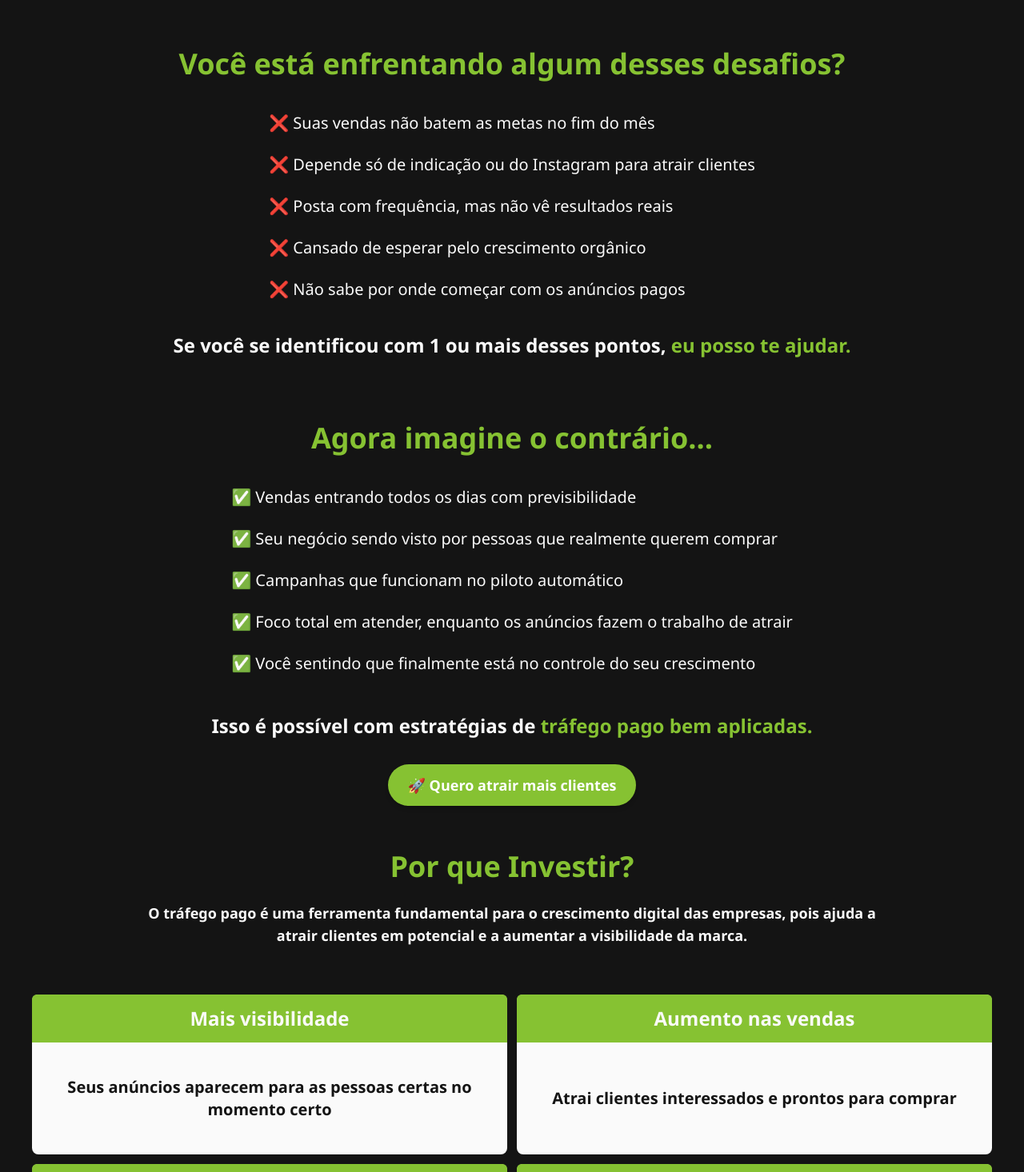
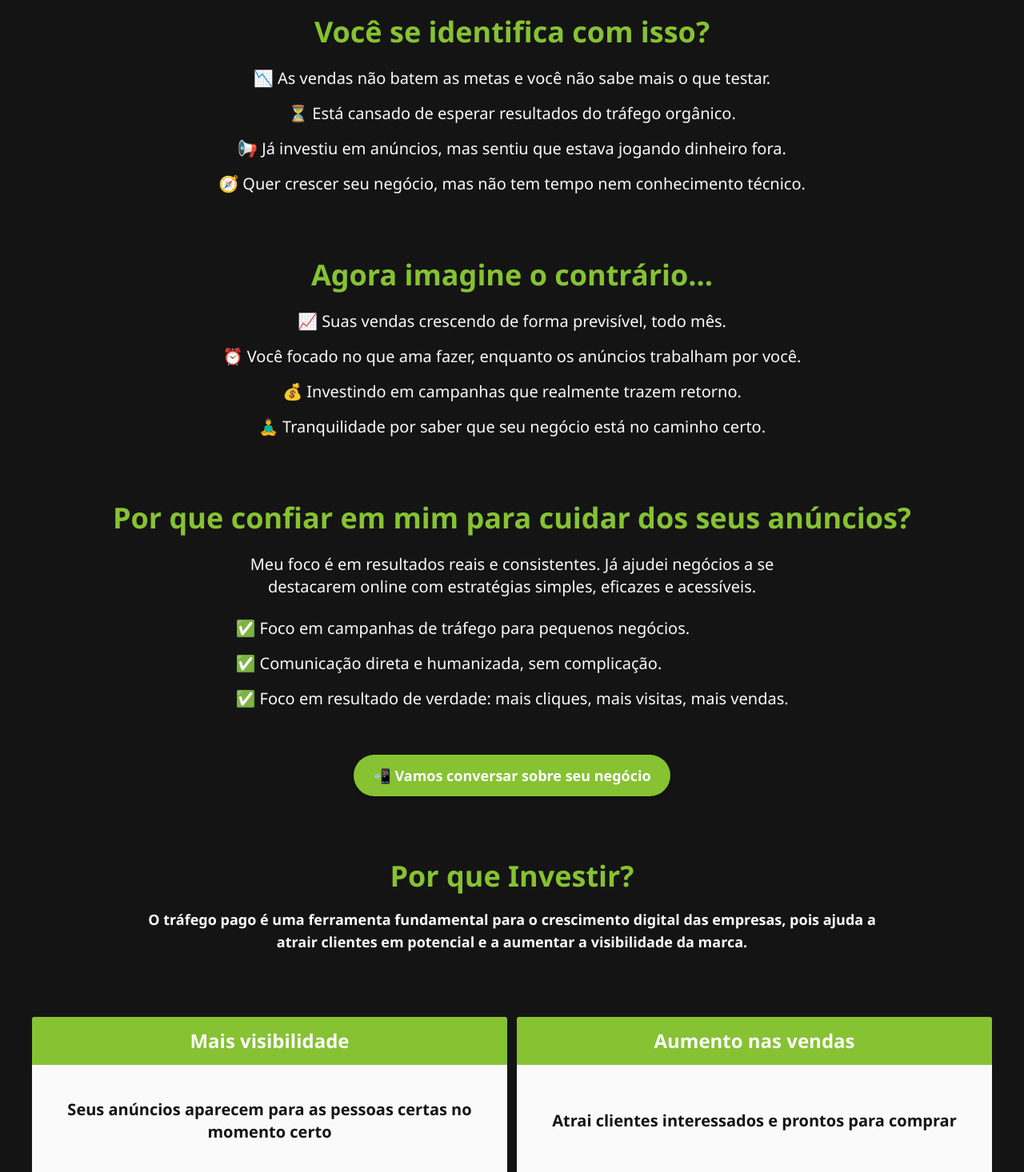
Before and after one commit to marcelo1310/marcelo.gestor, a React (Vite) app: page / in a window 1280 px wide. Shown: the part 720-2186 px from the top of the page at 80% size. Built offline with nearby package versions, Linux system fonts and the light colour scheme.

Commit message:
ajustes css

```diff
--- a/index.css
+++ b/index.css
@@ -5,7 +5,6 @@
   --cinza: #6b6e70;
   --branco: #fafafa;
   --marrom: #141414;
-
 }
 
 body {
--- a/src/App.jsx
+++ b/src/App.jsx
@@ -2,6 +2,7 @@ import { Header } from "./components/header";
 import { Home } from "./components/home";
 import { Dores } from "./components/dores";
 import { Solucao } from "./components/solucao";
+import { Oferta } from "./components/oferta/oferta";
 import { Sobre } from "./components/sobre";
 import { Beneficios } from "./components/beneficios";
 import { Cases } from "./components/cases";
@@ -15,6 +16,7 @@ function App() {
       <Home />
       <Dores />
       <Solucao />
+      <Oferta />
       <Beneficios />
       <Cases />
       <Sobre />
--- a/src/components/beneficios/index.jsx
+++ b/src/components/beneficios/index.jsx
@@ -37,9 +37,12 @@ export function Beneficios() {
   ];
 
   return (
-    <section id="beneficios" className="flex flex-col items-center w-full min-h-[600px] rounded-sm">
-      <div className="text-center lg:max-w-[80%] mt-8">
-        <h2 className="m-6 text-center text-4xl font-bold text-[var(--verde)]">
+    <section
+      id="beneficios"
+      className="flex flex-col items-center w-full min-h-[600px]"
+    >
+      <div className="flex flex-col py-10 text-center lg:max-w-[80%] gap-5">
+        <h2 className="text-center text-4xl font-bold text-[var(--verde)]">
           Por que Investir?
         </h2>
         <p className="text-lg font-semibold text-[var(--branco)] lg:text-center">
@@ -49,9 +52,9 @@ export function Beneficios() {
         </p>
       </div>
 
-      <div className="flex flex-col gap-5 items-center gap- w-full mt-15 md:grid md:grid-cols-2 lg:grid grid-cols-3 lg:gap-3 ">
+      <div className="flex flex-col gap-5 items-center py-10 w-full md:grid md:grid-cols-2 lg:grid grid-cols-3 lg:gap-3 ">
         {dadosDosCards.map((card, index) => (
-            <Cards key={index} titulo={card.titulo} paragrafo={card.paragrafo}/>
+          <Cards key={index} titulo={card.titulo} paragrafo={card.paragrafo} />
         ))}
       </div>
     </section>
--- a/src/components/cards/index.jsx
+++ b/src/components/cards/index.jsx
@@ -1,7 +1,7 @@
 export function Cards({ titulo, icone, paragrafo }) {
   return (
-    <div className="flex flex-col w-full h-50 items-center bg-[var(--branco)] rounded-lg">
-      <div className="flex justify-center items-center w-full h-15 text-center bg-[var(--verde)] rounded-t-md">
+    <div className="flex flex-col w-full h-50 items-center bg-[var(--branco)] rounded-sm">
+      <div className="flex justify-center items-center w-full h-15 text-center bg-[var(--verde)] rounded-t-sm">
         <h3 className="text-2xl font-bold">{titulo}</h3>
       </div>
 
--- a/src/components/cases/index.jsx
+++ b/src/components/cases/index.jsx
@@ -5,14 +5,14 @@ export function Cases() {
   return (
     <section
       id="cases"
-      className="flex flex-col w-full items-center rounder-sm"
+      className="flex flex-col gap-5 w-full items-center rounded-sm"
     >
-      <div className="text-center w-full mt-8">
-        <h2 className="m-6 text-center text-4xl font-bold text-[var(--verde)]">
+      <div className="flex flex-col gap-5 text-center w-full">
+        <h2 className="py-5 text-center text-4xl font-bold text-[var(--verde)]">
           O impacto do tráfego pago
         </h2>
         <div
-          className="w-full h-30 bg-cover bg-center md:h-40 lg:h-50"
+          className="w-full h-30 bg-cover bg-center md:h-40 lg:h-50 rounded-sm"
           style={{ backgroundImage: `url(${imgCases})` }}
         ></div>
         <p className="text-lg font-semibold text-[var(--branco)] lg:text-center">
@@ -22,13 +22,17 @@ export function Cases() {
         </p>
       </div>
 
-      <div className=" flex flex-col w-full items-center border-4 mt-5 border-[var(--verde)] bg-[var(--verde)] rounded-md">
-        <img src={imgCampanha} alt="imagem de uma campanha" className="w-full"/>
+      <div className=" flex flex-col w-full items-center border-4 border-[var(--verde)] bg-[var(--verde)] rounded-sm">
+        <img
+          src={imgCampanha}
+          alt="imagem de uma campanha"
+          className="w-full"
+        />
         <div className="flex flex-col w-full ml-5">
           <h3 className=" text-2xl font-semibold mt-5">
             Já imaginou pagar R$ 0,13 por um cliente?
           </h3>
-          <ul className="flex flex-col gap-3 mt-5">
+          <ul className="flex flex-col gap-3 py-5">
             <li>Resultados: 339 visitas ao perfil</li>
             <li>Alcance: 4.057 pessoas</li>
             <li>Impressões: 6.269</li>
@@ -36,7 +40,7 @@ export function Cases() {
             <li>Valor investido: R$ 43,36</li>
           </ul>
         </div>
-        <p className="w-full text-center text-xl m-6">
+        <p className="w-full text-center text-xl m-3">
           A minha estratégia é simples: impulsionar sua marca, comunicar suas
           ideias e impactar pessoas.
         </p>
--- a/src/components/contato/index.jsx
+++ b/src/components/contato/index.jsx
@@ -2,7 +2,7 @@ export function Contato() {
   return (
     <section
       id="contato"
-      className="bg-[var(--grafite)] text-[var(--branco)] py-16 px-4 text-center flex flex-col items-center gap-6"
+      className="bg-[var(--grafite)] text-[var(--branco)] py-10 text-center flex flex-col items-center gap-6"
     >
       <h2 className="text-3xl md:text-4xl font-bold text-[var(--verde)]">
         Pronto para atrair mais clientes?
@@ -14,7 +14,7 @@ export function Contato() {
         personalizada para você!
       </p>
 
-      <div className="flex flex-col gap-4 mt-4">
+      <div className="flex flex-col gap-4 py-4">
         <a
           href="https://wa.me/message/B3VCHP5M4BW5E1"
           target="_blank"
--- a/src/components/dores/index.jsx
+++ b/src/components/dores/index.jsx
@@ -1,22 +1,23 @@
 export function Dores() {
   return (
-    <section className="flex flex-col items-center mt-20">
-      <h2 className="text-center text-3xl md:text-4xl font-bold mb-10 text-[var(--verde)]">
-        Você está enfrentando algum desses desafios?
+    <section className="w-full py-10 text-center flex flex-col gap-6 items-center justify-center">
+      <h2 className="text-3xl md:text-4xl font-bold text-[var(--verde)]">
+        Você se identifica com isso?
       </h2>
-
-      <ul className="space-y-6 text-lg md:text-xl max-w-3xl mx-auto">
-        <li>❌ Suas vendas não batem as metas no fim do mês</li>
-        <li>❌ Depende só de indicação ou do Instagram para atrair clientes</li>
-        <li>❌ Posta com frequência, mas não vê resultados reais</li>
-        <li>❌ Cansado de esperar pelo crescimento orgânico</li>
-        <li>❌ Não sabe por onde começar com os anúncios pagos</li>
+      <ul className="text-lg md:text-xl max-w-3xl flex flex-col gap-4">
+        <li>
+          📉 As vendas não batem as metas e você não sabe mais o que testar.
+        </li>
+        <li>⏳ Está cansado de esperar resultados do tráfego orgânico.</li>
+        <li>
+          📢 Já investiu em anúncios, mas sentiu que estava jogando dinheiro
+          fora.
+        </li>
+        <li>
+          🧭 Quer crescer seu negócio, mas não tem tempo nem conhecimento
+          técnico.
+        </li>
       </ul>
-
-      <p className="text-center mt-10 text-xl md:text-2xl font-semibold">
-        Se você se identificou com 1 ou mais desses pontos,{" "}
-        <span className="text-[var(--verde)]">eu posso te ajudar.</span>
-      </p>
     </section>
   );
 }
--- a/src/components/footer/index.jsx
+++ b/src/components/footer/index.jsx
@@ -1,6 +1,6 @@
 export function Footer() {
   return (
-    <section className="flex flex-col items-center justify-center gap-2 w-full h-[100px] border-t border-[var(--cinza)]">
+    <section className="flex flex-col items-center justify-center gap-2 w-full h-[100px] border-t border-[var(--cinza)] text-sm">
       <p>Todos os direitos reservados</p>
       <p>Desenvolvido por Marcelo Santos</p>
     </section>
--- /dev/null
+++ b/src/components/oferta/oferta.jsx
@@ -0,0 +1,31 @@
+export function Oferta() {
+  return (
+    <section className="w-full py-10 text-center flex flex-col gap-6 items-center justify-center">
+      <h2 className="text-3xl md:text-4xl font-bold text-[var(--verde)]">
+        Por que confiar em mim para cuidar dos seus anúncios?
+      </h2>
+
+      <p className="text-lg md:text-xl max-w-3xl">
+        Meu foco é em resultados reais e consistentes. Já ajudei negócios a se
+        destacarem online com estratégias simples, eficazes e acessíveis.
+      </p>
+
+      <ul className="text-lg md:text-xl max-w-3xl flex flex-col gap-4 text-left">
+        <li>✅ Foco em campanhas de tráfego para pequenos negócios.</li>
+        <li>✅ Comunicação direta e humanizada, sem complicação.</li>
+        <li>
+          ✅ Foco em resultado de verdade: mais cliques, mais visitas, mais
+          vendas.
+        </li>
+      </ul>
+
+      <a
+        href="https://wa.me/message/B3VCHP5M4BW5E1"
+        target="_blank"
+        className="mt-8 bg-[var(--verde)] text-white px-6 py-3 rounded-full text-lg font-semibold shadow-md hover:scale-105 hover:shadow-lg transition-all duration-300 ease-in-out"
+      >
+        📲 Vamos conversar sobre seu negócio
+      </a>
+    </section>
+  );
+}
--- a/src/components/sobre/index.jsx
+++ b/src/components/sobre/index.jsx
@@ -4,14 +4,14 @@ export function Sobre() {
   return (
     <section
       id="quem-sou"
-      className="flex flex-col w-full text-center mt-5 bg-[var(--branco)] rounded-sm  order-1 lg:h-[550px]"
+      className="flex flex-col mt-10 w-full text-center bg-[var(--branco)] rounded-sm lg:h-[550px]"
     >
-      <h2 className="m-6 text-4xl font-bold text-[var(--marrom)] text-center">
+      <h2 className="py-8 text-4xl font-bold text-[var(--marrom)] text-center">
         Quem sou
       </h2>
       <div className="flex flex-col lg:flex-row lg:grid grid-cols-2 gap-5">
-        <img src={moi} alt="Foto do Marcelo" className="w-full lg:" />
-        <p className="text-lg font-semibold text-[var(--marrom)] m-5 text-justify">
+        <img src={moi} alt="Foto do Marcelo" className="w-full px-6 py-5" />
+        <p className="text-lg font-semibold text-[var(--marrom)] px-5 py-6 text-justify md:leading-10">
           Olá! Me chamo Marcelo, sou apaixonado por tecnologia, comunicação e
           resultados. Atualmete curso Engenharia de Software e mergulhei no
           tráfego pago para ajudar negócios locais a crescerem online. Já
--- a/src/components/solucao/index.jsx
+++ b/src/components/solucao/index.jsx
@@ -1,37 +1,20 @@
 export function Solucao() {
   return (
-    <section className="flex flex-col w-full items-center justify-center mt-20">
-      <h2 className="text-center text-3xl md:text-4xl font-bold mb-10 text-[var(--verde)]">
+    <section className="w-full py-10 text-center flex flex-col gap-6 items-center justify-center">
+      <h2 className="text-3xl md:text-4xl font-bold text-[var(--verde)]">
         Agora imagine o contrário...
       </h2>
-
-      <ul className="space-y-6 text-lg md:text-xl max-w-3xl mx-auto">
-        <li>✅ Vendas entrando todos os dias com previsibilidade</li>
+      <ul className="text-lg md:text-xl max-w-3xl flex flex-col gap-4">
+        <li>📈 Suas vendas crescendo de forma previsível, todo mês.</li>
         <li>
-          ✅ Seu negócio sendo visto por pessoas que realmente querem comprar
+          ⏰ Você focado no que ama fazer, enquanto os anúncios trabalham por
+          você.
         </li>
-        <li>✅ Campanhas que funcionam no piloto automático</li>
+        <li>💰 Investindo em campanhas que realmente trazem retorno.</li>
         <li>
-          ✅ Foco total em atender, enquanto os anúncios fazem o trabalho de
-          atrair
-        </li>
-        <li>
-          ✅ Você sentindo que finalmente está no controle do seu crescimento
+          🧘‍♂️ Tranquilidade por saber que seu negócio está no caminho certo.
         </li>
       </ul>
-
-      <p className=" text-center mt-12 text-xl md:text-2xl font-semibold">
-        Isso é possível com estratégias de{" "}
-        <span className="text-[var(--verde)]">tráfego pago bem aplicadas.</span>
-      </p>
-
-      <a
-        href="https://wa.me/message/B3VCHP5M4BW5E1"
-        target="_blank"
-        className="mt-8 inline-block bg-[var(--verde)] text-white px-6 py-3 rounded-full text-lg font-semibold shadow-md hover:scale-105 hover:shadow-lg transition-all duration-300 ease-in-out"
-      >
-        🚀 Quero atrair mais clientes
-      </a>
     </section>
   );
 }
```
